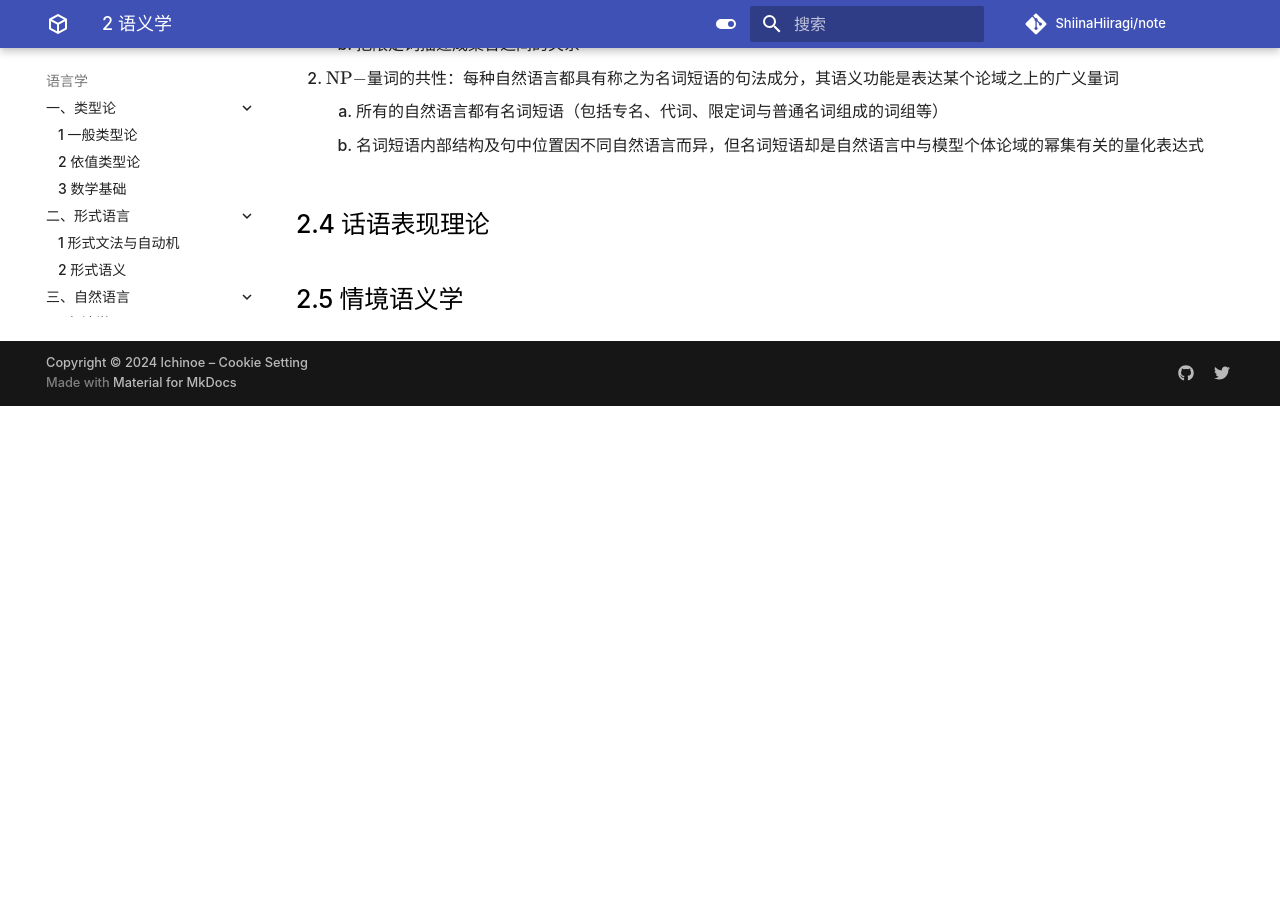
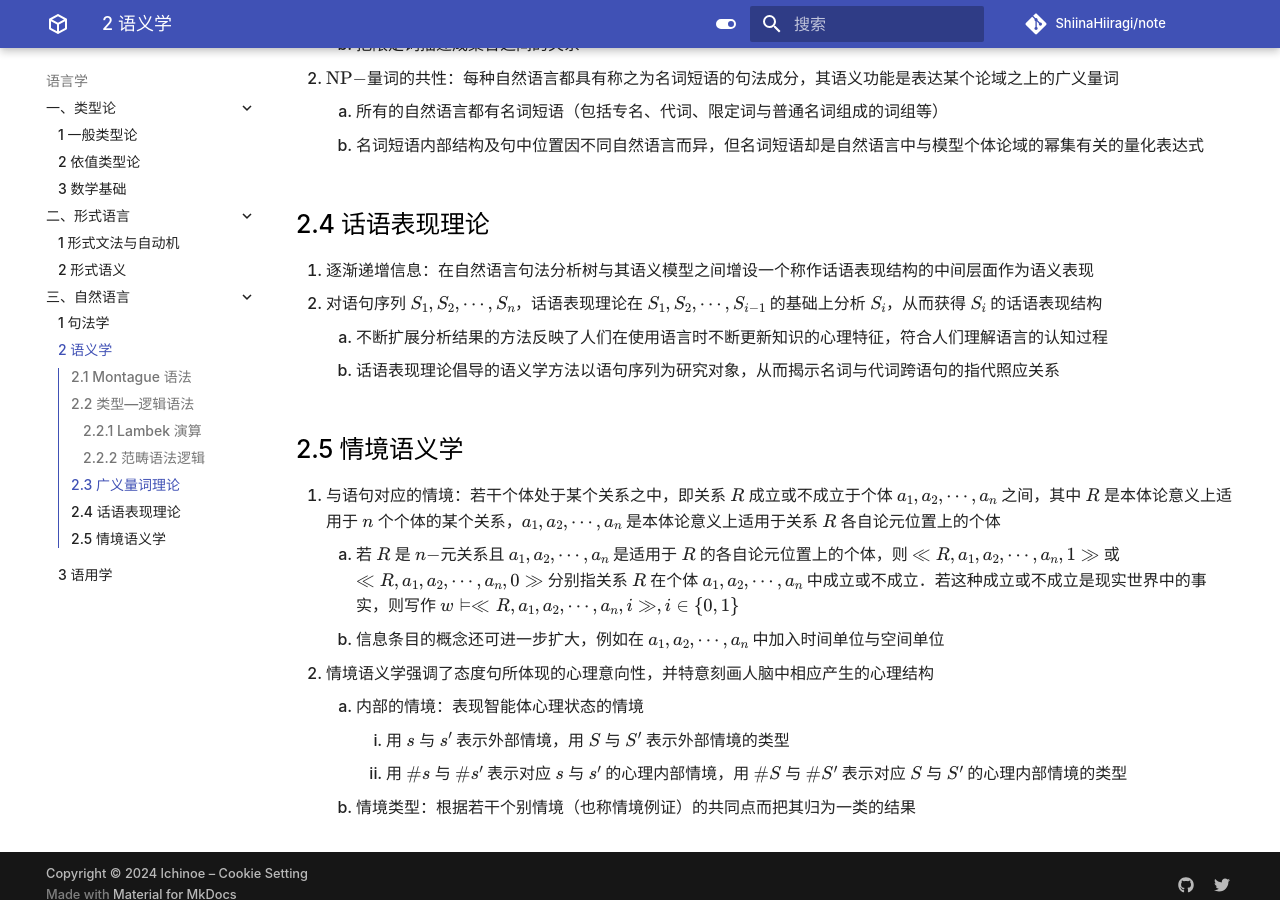
Before and after one commit to ShiinaHiiragi/note, an MkDocs documentation site: the page built from docs/lang/nat/semant.md, in a window 1280 px wide and 900 px high, scrolled down 4094 px. Built offline with MkDocs 1.6.1 and Material for MkDocs 9.7.7, drawn with Linux system fonts in a browser that asks for light colours; comment, search, counter and statistics services are not loaded; before the commit the page ends 4500 px from its top, so only the background shows below that.

Commit message:
finish semant

```diff
--- a/docs/lang/nat/semant.md
+++ b/docs/lang/nat/semant.md
@@ -118,5 +118,17 @@
     2. 名词短语内部结构及句中位置因不同自然语言而异，但名词短语却是自然语言中与模型个体论域的幂集有关的量化表达式
 
 ## 2.4 话语表现理论
+1. 逐渐递增信息：在自然语言句法分析树与其语义模型之间增设一个称作话语表现结构的中间层面作为语义表现
+2. 对语句序列 $S_1, S_2, \cdots, S_n$，话语表现理论在 $S_1, S_2, \cdots, S_{i-1}$ 的基础上分析 $S_i$，从而获得 $S_i$ 的话语表现结构
+    1. 不断扩展分析结果的方法反映了人们在使用语言时不断更新知识的心理特征，符合人们理解语言的认知过程
+    2. 话语表现理论倡导的语义学方法以语句序列为研究对象，从而揭示名词与代词跨语句的指代照应关系
 
 ## 2.5 情境语义学
+1. 与语句对应的情境：若干个体处于某个关系之中，即关系 $R$ 成立或不成立于个体 $a_{1}, a_{2}, \cdots, a_{n}$ 之间，其中 $R$ 是本体论意义上适用于 $n$ 个个体的某个关系，$a_1, a_2, \cdots, a_n$ 是本体论意义上适用于关系 $R$ 各自论元位置上的个体
+    1. 若 $R$ 是 $n-$元关系且 $a_1, a_2, \cdots, a_n$ 是适用于 $R$ 的各自论元位置上的个体，则 $\ll R, a_1, a_2, \cdots, a_n, 1\gg$ 或 $\ll R, a_1, a_2, \cdots, a_n, 0\gg$ 分别指关系 $R$ 在个体 $a_1, a_2, \cdots, a_n$ 中成立或不成立．若这种成立或不成立是现实世界中的事实，则写作 $w \vDash \ll R, a_1, a_2, \cdots, a_n, i\gg, i \in \{0, 1\}$
+    2. 信息条目的概念还可进一步扩大，例如在 $a_1, a_2, \cdots, a_n$ 中加入时间单位与空间单位
+2. 情境语义学强调了态度句所体现的心理意向性，并特意刻画人脑中相应产生的心理结构
+    1. 内部的情境：表现智能体心理状态的情境
+        1. 用 $s$ 与 $s'$ 表示外部情境，用 $S$ 与 $S'$ 表示外部情境的类型
+        2. 用 $\#s$ 与 $\#s'$ 表示对应 $s$ 与 $s'$ 的心理内部情境，用 $\#S$ 与 $\#S'$ 表示对应 $S$ 与 $S'$ 的心理内部情境的类型
+    2. 情境类型：根据若干个别情境（也称情境例证）的共同点而把其归为一类的结果
```
